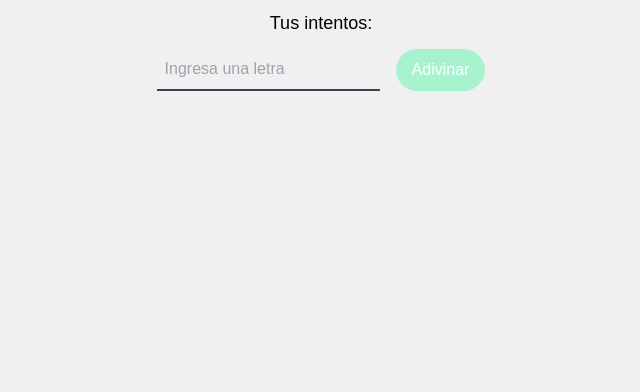
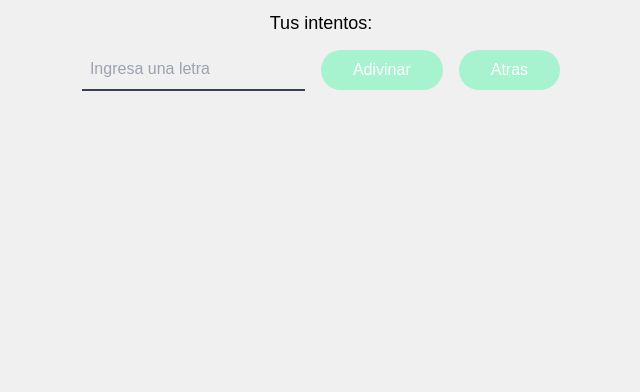
Before and after one commit to andycabu/PreEntrega3-Buitrago, a website: page pages/hanged.html in a window 1280 px wide. Shown: the part 408-800 px from the top of the page, without its empty margins (319-959 px from the left). Drawn offline with Linux system fonts and the light colour scheme.

Commit message:
nuevos botonos para navegar

```diff
--- a/pages/hanged.html
+++ b/pages/hanged.html
@@ -11,7 +11,7 @@
       <h1>Ahorcado</h1>
       <div class="text-2xl mb-3" id="word-display"></div>
       <div class="text-lg mb-3" id="guesses">Tus intentos:</div>
-      <div class="flex">
+      <div class="flex items-center">
         <input
           class="minimal-input p-2 outline-none border-b-2 border-gray-700 bg-transparent focus:border-emerald-400"
           maxlength="1"
@@ -21,12 +21,18 @@
           oninput="checkInput()"
         />
         <button
-          class="button ml-4 px-4 text-white transition duration-300 ease bg-emerald-200 cursor-pointer rounded-full"
+          class="button ml-4 py-2 px-8 text-white transition duration-300 ease bg-emerald-200 cursor-pointer rounded-full"
           id="guess-button"
           disabled
         >
           Adivinar
         </button>
+        <a
+          href="../index.html"
+          class="ml-4 text-white transition duration-300 py-2 px-8 ease bg-emerald-200 cursor-pointer rounded-full hover:bg-emerald-600"
+        >
+          Atras
+        </a>
       </div>
     </section>
 
```
Also changed, not shown: pages/memorie.html (+6 -0 lines), pages/snake.html (+10 -1 lines), css/styles.css.
